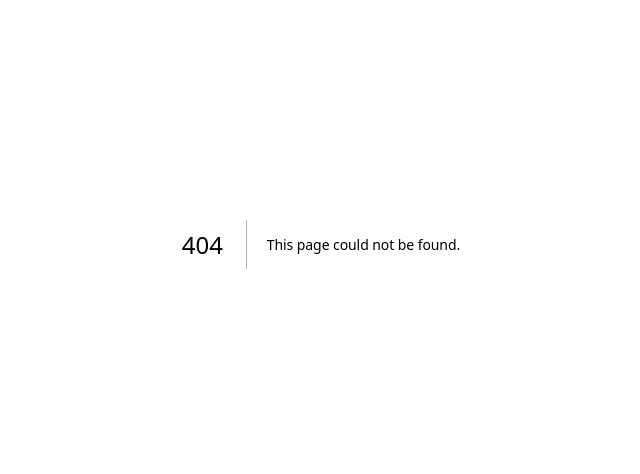
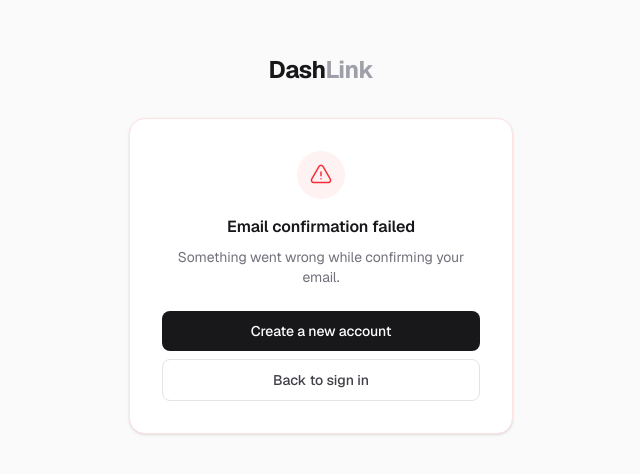
Before and after one commit to kiridharan/dashlink, a Next.js app: page /auth/error in a window 1280 px wide. Before the commit this address had no page. Shown: the part 156-630 px from the top of the page, without its empty margins (319-959 px from the left). Built offline with nearby package versions, Linux system fonts and the light colour scheme.

Commit message:
feat: add email confirmation handling and error page for authentication flow

```diff
--- /dev/null
+++ b/app/auth/confirm/route.ts
@@ -0,0 +1,47 @@
+import { createServerClient } from "@supabase/ssr";
+import { cookies } from "next/headers";
+import { NextResponse, type NextRequest } from "next/server";
+import type { EmailOtpType } from "@supabase/supabase-js";
+import { getSupabaseConfig } from "@/lib/supabase/config";
+
+export async function GET(request: NextRequest) {
+  const { searchParams, origin } = new URL(request.url);
+  const token_hash = searchParams.get("token_hash");
+  const type = searchParams.get("type") as EmailOtpType | null;
+  const next = searchParams.get("next") ?? "/dashboard";
+
+  if (!token_hash || !type) {
+    return NextResponse.redirect(
+      new URL("/auth/error?reason=missing_token", origin),
+    );
+  }
+
+  const cookieStore = await cookies();
+  const { url, anonKey } = getSupabaseConfig();
+
+  const supabase = createServerClient(url, anonKey, {
+    cookies: {
+      getAll() {
+        return cookieStore.getAll();
+      },
+      setAll(cookiesToSet) {
+        cookiesToSet.forEach(({ name, value, options }) => {
+          cookieStore.set(name, value, options);
+        });
+      },
+    },
+  });
+
+  const { error } = await supabase.auth.verifyOtp({ token_hash, type });
+
+  if (error) {
+    return NextResponse.redirect(
+      new URL(
+        `/auth/error?reason=${encodeURIComponent(error.message)}`,
+        origin,
+      ),
+    );
+  }
+
+  return NextResponse.redirect(new URL(next, origin));
+}
--- /dev/null
+++ b/app/auth/error/page.tsx
@@ -0,0 +1,71 @@
+import Link from "next/link";
+
+export const metadata = {
+  title: "Confirmation error — DashLink",
+};
+
+interface Props {
+  searchParams: Promise<{ reason?: string }>;
+}
+
+export default async function AuthErrorPage({ searchParams }: Props) {
+  const { reason } = await searchParams;
+
+  const message =
+    reason === "missing_token"
+      ? "The confirmation link is incomplete or has already been used."
+      : reason
+        ? decodeURIComponent(reason)
+        : "Something went wrong while confirming your email.";
+
+  return (
+    <main className="flex min-h-screen items-center justify-center bg-zinc-50 px-4">
+      <div className="w-full max-w-sm text-center">
+        <Link
+          href="/"
+          className="text-2xl font-bold tracking-tight text-zinc-900"
+        >
+          Dash<span className="text-zinc-400">Link</span>
+        </Link>
+
+        <div className="mt-8 rounded-2xl border border-red-100 bg-white p-8 shadow-sm">
+          <div className="mx-auto mb-4 flex h-12 w-12 items-center justify-center rounded-full bg-red-50">
+            <svg
+              className="h-6 w-6 text-red-500"
+              fill="none"
+              viewBox="0 0 24 24"
+              strokeWidth={1.5}
+              stroke="currentColor"
+            >
+              <path
+                strokeLinecap="round"
+                strokeLinejoin="round"
+                d="M12 9v3.75m-9.303 3.376c-.866 1.5.217 3.374 1.948 3.374h14.71c1.73 0 2.813-1.874 1.948-3.374L13.949 3.378c-.866-1.5-3.032-1.5-3.898 0L2.697 16.126ZM12 15.75h.007v.008H12v-.008Z"
+              />
+            </svg>
+          </div>
+
+          <h1 className="text-base font-semibold text-zinc-900">
+            Email confirmation failed
+          </h1>
+          <p className="mt-2 text-sm text-zinc-500">{message}</p>
+
+          <div className="mt-6 flex flex-col gap-2">
+            <Link
+              href="/signup"
+              className="w-full rounded-lg bg-zinc-900 px-4 py-2.5 text-sm font-medium text-white transition hover:bg-zinc-700"
+            >
+              Create a new account
+            </Link>
+            <Link
+              href="/login"
+              className="w-full rounded-lg border border-zinc-200 px-4 py-2.5 text-sm font-medium text-zinc-700 transition hover:bg-zinc-50"
+            >
+              Back to sign in
+            </Link>
+          </div>
+        </div>
+      </div>
+    </main>
+  );
+}
```
